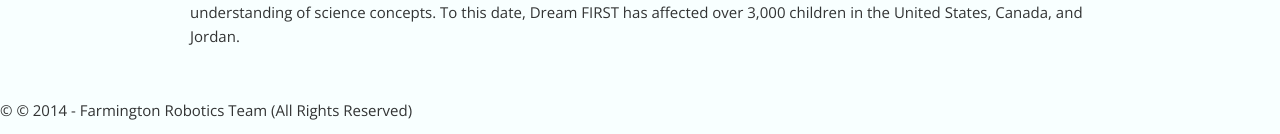
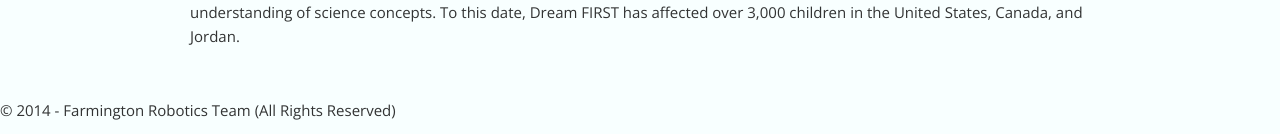
Before and after one commit to DreamFIRST/dreamfirst.github.io, a Jekyll site: the page built from index.md, in a window 1280 px wide. Shown: the part 943-1077 px from the top of the page. Built offline with Jekyll 4.4.1, drawn with Linux system fonts in a browser that asks for light colours; nearby versions of some CDN libraries.

Commit message:
Repaired Uglyness from Earlier!

```diff
--- a/_includes/footer.html
+++ b/_includes/footer.html
@@ -1,3 +1,3 @@
 <div id="footer">
-  <p class="copyright">&copy; © 2014 - <a href="http://farmingtonrobotics.org">Farmington Robotics Team</a> (All Rights Reserved)</p>
+  <p>&copy; 2014 - <a href="http://farmingtonrobotics.org">Farmington Robotics Team</a> (All Rights Reserved)</p>
 </div>
```
